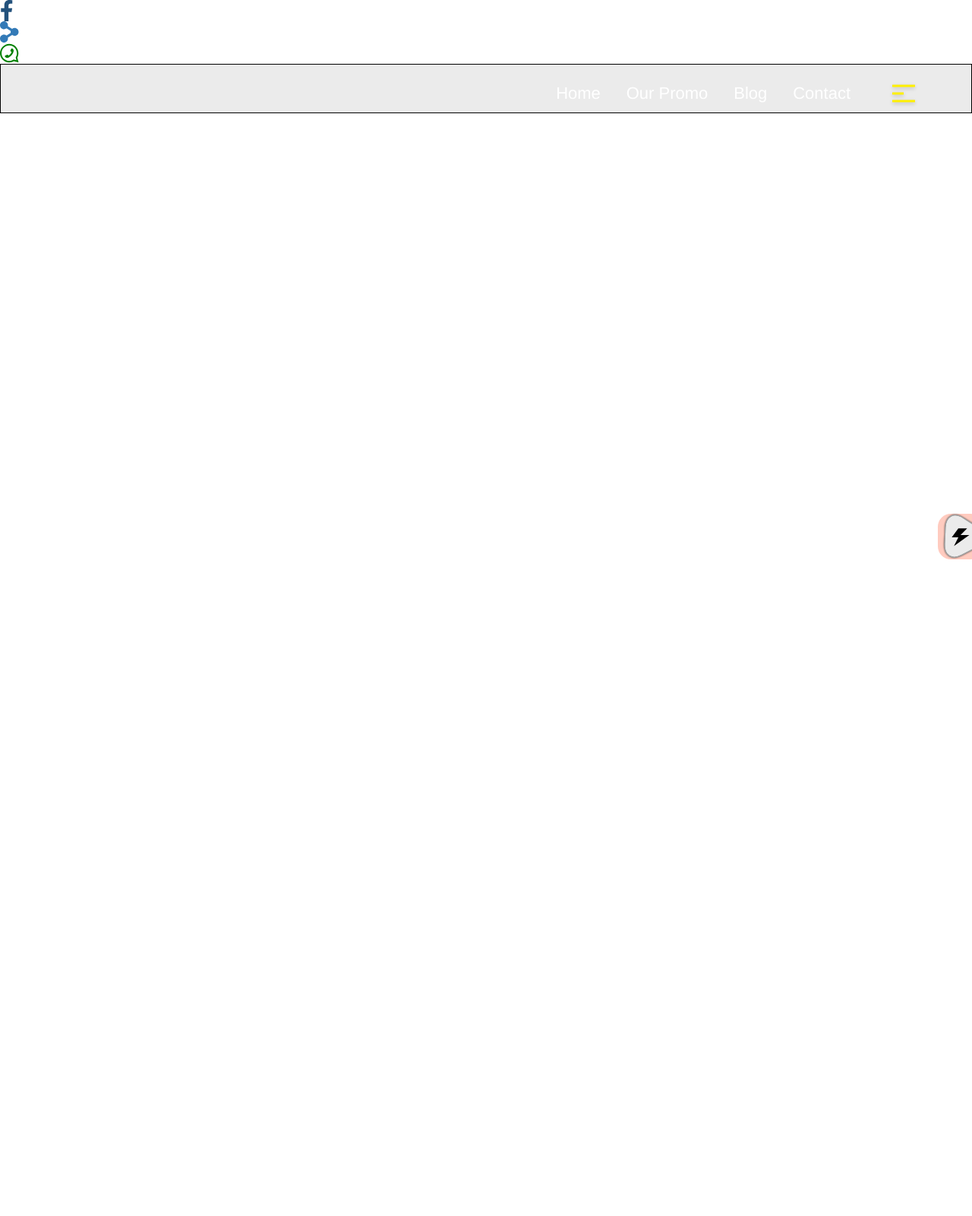
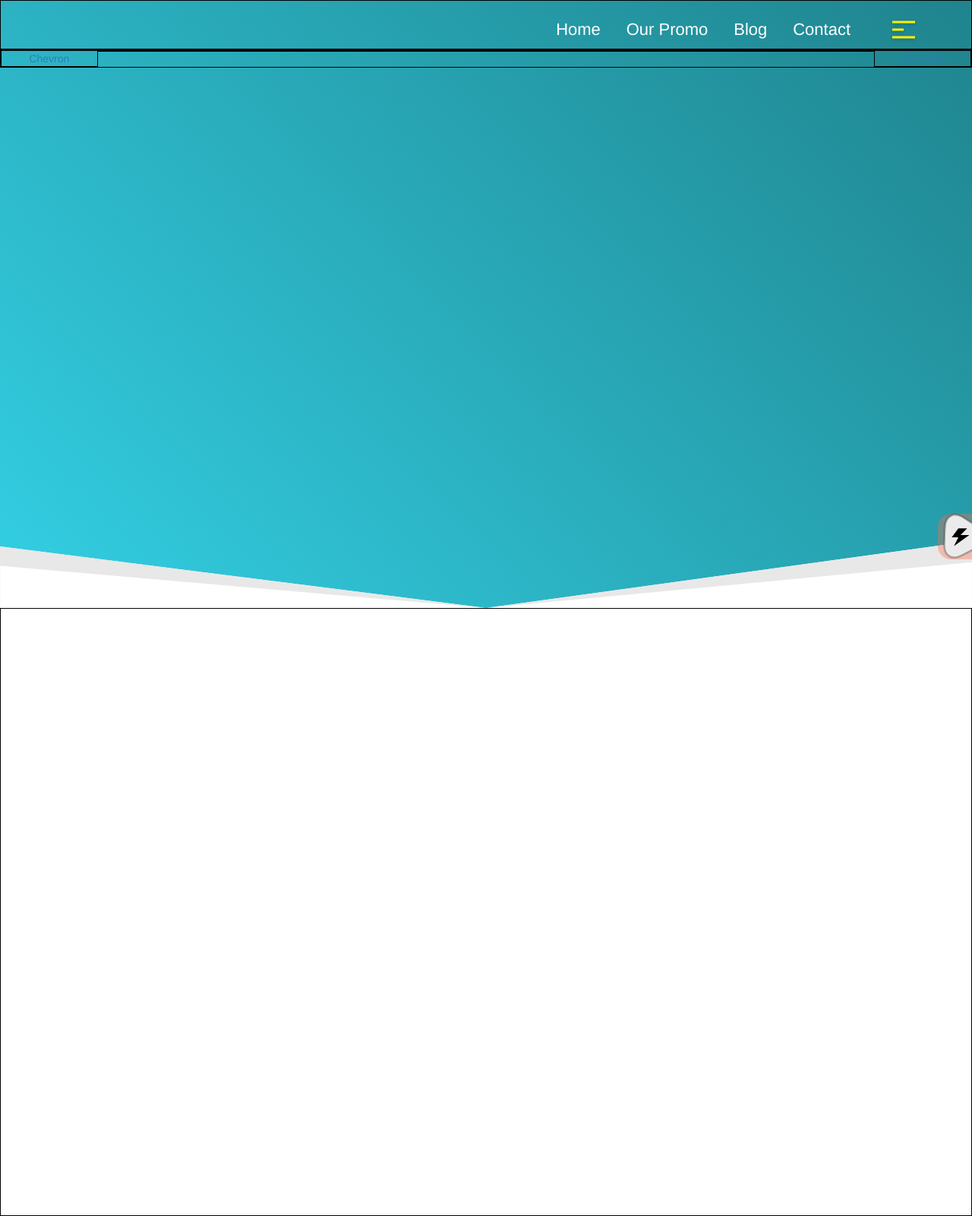
Before and after one commit to VioStanJ/binarymind2, a PHP site: page /promo.html in a window 1280 px wide. Shown: the whole page at 76% size. Before the commit the page ends 736 px from the top, so only its background shows below. Run offline with PHP 8.4, Linux system fonts and the light colour scheme; some libraries are stand-ins or nearby versions.

Commit message:
header structure for promo

```diff
--- a/css/style.css
+++ b/css/style.css
@@ -7,6 +7,12 @@
 .header>img{
     width: 100%;
     margin-top: 260px;
+}
+.header2{
+    height: 100vh;
+    background-image: url(../img/cut.svg);
+    background-repeat: no-repeat;
+    background-size: 100% auto;
 }
 .sticky{
     width: 100%;
--- /dev/null
+++ b/js/script.js
@@ -0,0 +1,84 @@
+$(document).ready(function () {
+    var op = false;
+
+    $('.drawer').click(function () {
+        $('.drawer').toggleClass('active');
+        if (op) {
+            $('.overlay').width('0%');
+            $('body').css('overflow', 'auto');
+            op = false;
+        } else {
+            $('.overlay').width('100%');
+            $('body').css('overflow', 'hidden');
+            op = true;
+        }
+    });
+
+    $('.dwcl').on('click', function () {
+        $('.overlay').width('0%');
+        $('body').css('overflow', 'auto');
+        op = false;
+        $('.drawer').toggleClass('active');
+    });
+});
+
+window.onload = function () {
+    var logo = document.getElementById("logo");
+    TweenMax.to('#bm', 3, { opacity: 1, ease: Elastic.easeOut.config(1, 1), x: 100, delay: 1 });
+    TweenMax.to('#sl', 3.5, { opacity: 1, ease: Elastic.easeOut.config(1, 1), y: 30, delay: 1.6 });
+    TweenMax.to('#minicontent>div:nth-child(2)', 5, { opacity: 1, scale: 1, ease: Elastic.easeOut.config(1, 0.3), delay: 1.3 });
+}
+window.onscroll = function () { myFunction() };
+
+var navbar = document.getElementById("menu");
+var sticky = navbar.offsetTop;
+
+function myFunction() {
+    if (window.pageYOffset > sticky) {
+        navbar.classList.add("fix_stick")
+    } else {
+        navbar.classList.remove("fix_stick");
+    }
+}
+
+var flD = false;
+var fls = document.getElementById('flash');
+
+fls.addEventListener('mouseover', function (e) {
+    openFlash();
+    flD = true;
+})
+
+fls.addEventListener('mouseout', function (e) {
+    flD = false;
+});
+
+document.getElementById('fls_cont').addEventListener('mouseleave', function (e) {
+    setTimeout(function(){
+        if(flD == false){
+            closeFlash();
+        }
+    },5000);
+});
+
+var openFlash = function () {
+    TweenLite.to("#sh", 1, { width: "50px", right: "0px", ease: Elastic.easeOut.config(1, 0.3) });
+    TweenLite.to("#sh>a", 2, { opacity: 1, delay: 0.1 });
+
+    TweenLite.to("#fk", 1, { width: "80px", ease: Elastic.easeOut.config(1, 0.3), delay: 0.3 });
+    TweenLite.to("#fk>a", 2, { opacity: 1, delay: 0.2 });
+
+    TweenLite.to("#whs", 1, { width: "50px", right: "0px", ease: Elastic.easeOut.config(1, 0.3), delay: 0.5 });
+    TweenLite.to("#whs>a", 2, { opacity: 1, delay: 0.6 });
+}
+
+var closeFlash = function () {
+    TweenLite.to("#sh", 0.2, { width: "0px", right: "20px", delay: 0.2 });
+    TweenLite.to("#sh>a", 0.2, { opacity: 0, delay: 0.1 });
+
+    TweenLite.to("#fk", 0.4, { width: "0px", delay: 0.3 });
+    TweenLite.to("#fk>a", 0.4, { opacity: 0, delay: 0.2 });
+
+    TweenLite.to("#whs", 0.5, { width: "0px", right: "20px", delay: 0.3 });
+    TweenLite.to("#whs>a", 0.5, { opacity: 0, delay: 0.1 });
+}
--- a/promo.html
+++ b/promo.html
@@ -18,7 +18,7 @@
         <div class="bs40 dwcl"></div>
         <div class="bs60">
             <ul class="drw_list fxc center_all">
-                <li><a href="#" id="test">Home</a></li>
+                <li><a href="index.html">Home</a></li>
                 <li><a href="promo.html">Our Promo</a></li>
                 <li><a href="">Blog</a></li>
                 <li><a href="">Contact</a></li>
@@ -32,20 +32,20 @@
         <p></p>
     </div>
 
-    <div id="fk_line">
-        <a href="#"><i class="fab fa-facebook-f fa-2x"></i></a>
+    <div id="fk">
+        <a href="#"><i class="fab fa-twitter fa-2x"></i></a>
     </div>
 
-    <div id="sh_line">
+    <div id="sh">
         <a href="#"><i class="fas fa-share-alt fa-2x fa-rotate-180"></i></a>
     </div>
 
-    <div id="wh_line">
+    <div id="whs">
         <a href="#"><i class="fas fab fa-whatsapp fa-2x fa-rotate-270" style="color: green;"></i></a>
     </div>
 
-    <header class="xovf">
-        <div class="sticky bd bg_tigri">
+    <header class="header2 xovf">
+        <div class="sticky bd">
             <nav id="menu">
                 <div class="container">
                     <div class="drawer">
@@ -54,78 +54,35 @@
                         </div>
                     </div>
                     <ul class="list">
-                        <li><a href="#">Home</a></li>
+                        <li><a href="index.html">Home</a></li>
                         <li><a href="promo.html">Our Promo</a></li>
                         <li><a href="">Blog</a></li>
                         <li><a href="">Contact</a></li>
                     </ul>
                 </div>
             </nav>
-    </div>
+        </div>
+
+        <div class="bd fxr">
+            <div class="bd fh bs10 fx center_all">
+                <a href="">Chevron</a>
+            </div>
+            <div class="bd fh bs40"></div>
+            <div class="bd fh bs40"></div>
+            <div class="bd fh bs10 fx center_all">
+                <a href="">Chevron</a>
+            </div>
+        </div>
+        <img src="img/hlf.svg" alt="" style="width:50%; position: absolute; bottom: 0;">
+        <img src="img/hrh.svg" alt="" style="width:50%; position: absolute; bottom: 0; right:0px;">
     </header>
 
+    <div style="height: 100vh;" class="bd"></div>
 
     <script src="https://cdnjs.cloudflare.com/ajax/libs/jquery/3.4.1/jquery.min.js"></script>
     <script src="https://cdnjs.cloudflare.com/ajax/libs/gsap/2.0.2/TweenMax.min.js"></script>
     <script src="https://cdnjs.cloudflare.com/ajax/libs/gsap/2.1.2/TweenLite.min.js"></script>
     <script src="https://cdnjs.cloudflare.com/ajax/libs/font-awesome/5.8.2/js/all.min.js"></script>
-    <script>
-        $(document).ready(function () {
-            var op = false;
-
-            $('.drawer').click(function () {
-                $('.drawer').toggleClass('active');
-                if (op) {
-                    $('.overlay').width('0%');
-                    $('body').css('overflow', 'auto');
-                    op = false;
-                } else {
-                    $('.overlay').width('100%');
-                    $('body').css('overflow', 'hidden');
-                    op = true;
-                }
-            });
-
-            $('.dwcl').on('click', function () {
-                $('.overlay').width('0%');
-                $('body').css('overflow', 'auto');
-                op = false;
-                $('.drawer').toggleClass('active');
-            });
-        });
-
-        var fl = document.getElementById('flash');
-
-        fl.addEventListener('mouseover', function (e) {
-            openFlash();
-        });
-
-        document.getElementById('outFlash').addEventListener('mouseleave', function (e) {
-
-            alert('OK');
-        });
-
-        var openFlash = function () {
-            TweenLite.to("#sh_line", 1, { width: "50px", right: "0px", ease: Elastic.easeOut.config(1, 0.3) });
-            TweenLite.to("#sh_line>a", 2, { opacity: 1, delay: 0.1 });
-
-            TweenLite.to("#fk_line", 1, { width: "80px", ease: Elastic.easeOut.config(1, 0.3), delay: 0.3 });
-            TweenLite.to("#fk_line>a", 2, { opacity: 1, delay: 0.2 });
-
-            TweenLite.to("#wh_line", 1, { width: "50px", right: "0px", ease: Elastic.easeOut.config(1, 0.3), delay: 0.5 });
-            TweenLite.to("#wh_line>a", 2, { opacity: 1, delay: 0.6 });
-        }
-
-        var closeFlash = function () {
-            TweenLite.to("#sh_line", 0.2, { width: "0px", right: "20px", delay: 0.2 });
-            TweenLite.to("#sh_line>a", 0.2, { opacity: 0, delay: 0.1 });
-
-            TweenLite.to("#fk_line", 0.4, { width: "0px", delay: 0.3 });
-            TweenLite.to("#fk_line>a", 0.4, { opacity: 0, delay: 0.2 });
-
-            TweenLite.to("#wh_line", 0.5, { width: "0px", right: "20px", delay: 0.3 });
-            TweenLite.to("#wh_line>a", 0.5, { opacity: 0, delay: 0.1 });
-        }
-    </script>
+    <script src="js/script.js"></script>
 </body>
 </html>
```
Also changed, not shown: img/ch_left.svg (added), img/ch_right.svg (added), img/cut.svg (added), img/hlf.svg (added), img/hrh.svg (added).
